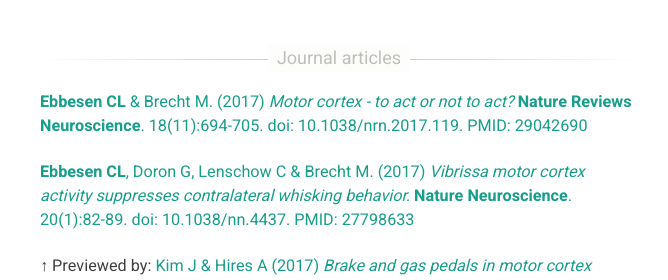
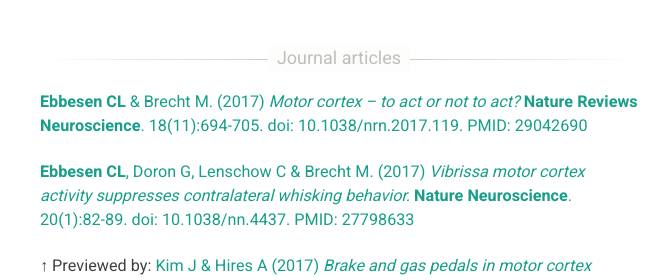
Before and after one commit to chrelli/chrelli.github.io, a Jekyll site: the page built from _pages/publications.md, in a window 1280 px wide. Shown: the part 159-439 px from the top of the page, without its empty margins (301-969 px from the left). Built offline with Jekyll 4.4.1, drawn with Linux system fonts in a browser that asks for light colours; nearby versions of some CDN libraries; some web fonts are replaced; a style sheet for code colours, icons or effects is not loaded; some of the changed lines change nothing that is shown.

Commit message:
Update publications.md

```diff
--- a/_pages/publications.md
+++ b/_pages/publications.md
@@ -16,12 +16,8 @@
 
 <hr class="hr-text" data-content="Journal articles">
 
-<!---
-**Ebbesen CL**, Insanally MN, Kopec CD, Murakami M, Saiki A & Erlich JC (2018) *More Than Just a "Motor": Recent Surprises From the Frontal Cortex* **Journal of Neuroscience** (in press)
-{: style="font-size: 90%;"}
---->
 
-[**Ebbesen CL** & Brecht M. (2017) *Motor cortex - to act or not to act?* **Nature Reviews Neuroscience**. 18(11):694-705. doi: 10.1038/nrn.2017.119. PMID: 29042690](http://dx.doi.org/10.1038/nrn.2017.119)
+[**Ebbesen CL** & Brecht M. (2017) *Motor cortex – to act or not to act?* **Nature Reviews Neuroscience**. 18(11):694-705. doi: 10.1038/nrn.2017.119. PMID: 29042690](http://dx.doi.org/10.1038/nrn.2017.119)
 {: style="font-size: 90%;"}
 
 [**Ebbesen CL**, Doron G, Lenschow C & Brecht M. (2017) *Vibrissa motor cortex activity suppresses contralateral whisking behavior.* **Nature Neuroscience**. 20(1):82-89. doi: 10.1038/nn.4437. PMID: 27798633](http://dx.doi.org/10.1038/nn.4437)
```
